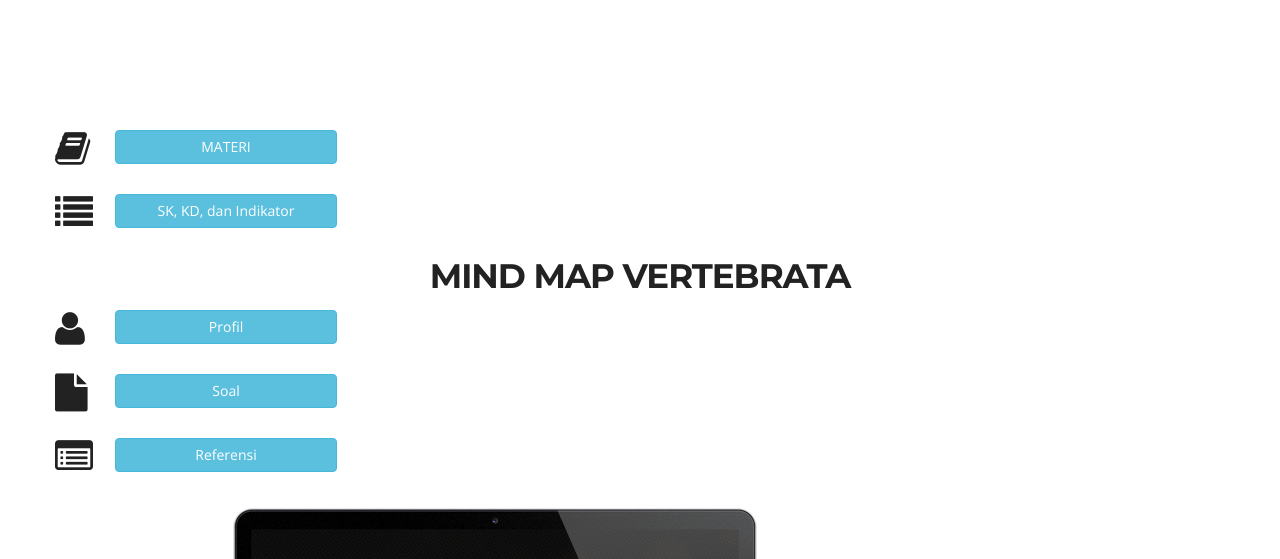
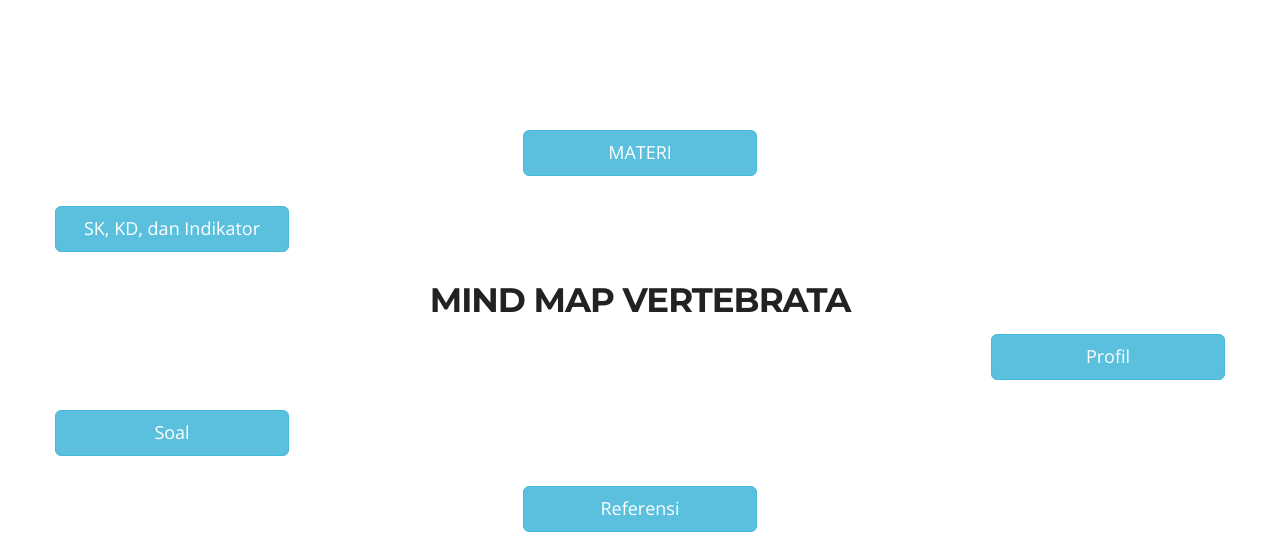
Before and after one commit to valkyrion123/mind-map, a plain HTML site: page index.html in a window 1280 px wide. Shown: the part 820-1379 px from the top of the page. Drawn offline with nearby package versions, Linux system fonts and the light colour scheme; files whose address does not match are found by name.

Commit message:
Perapihan + Mind map lookalike

```diff
--- a/index.html
+++ b/index.html
@@ -33,7 +33,6 @@
     Author: BootstrapMade
     Author URL: https://bootstrapmade.com
 	======================================================= -->
-
 </head>
 
 <body scroll="no">
@@ -81,45 +80,49 @@
 			<br>
 			<br>
 			<div class="row">
-					<div class="service-list">
-						<div class="service-list-col1">
+					<div class="service-list" align="center">
+						<!-- <div class="service-list-col1">
 							<i class="fa-book"></i>
-						</div>
+						</div> -->
 						<div class="service-list-col2">
-							<a class="btn btn-large btn-info" href="materi.html" style="width: 20%;">MATERI</a>
+							<a class="btn btn-lg btn-info" href="materi.html" style="width: 20%;">MATERI</a>
 						</div>
 					</div>
 					<div class="service-list">
-						<div class="service-list-col1">
+						<!-- <div class="service-list-col1">
 							<i class="fa-list"></i>
-						</div>
+						</div> -->
 						<div class="service-list-col2">
-							<a class="btn btn-large btn-info" href="kompetensi.html" style="width: 20%;">SK, KD, dan Indikator</a>
+							<a class="btn btn-lg btn-info" href="kompetensi.html" style="width: 20%;">SK, KD, dan Indikator</a>
 						</div>
 					</div>
-					<h2>MIND MAP VERTEBRATA</h2>
-					<div class="service-list">
-						<div class="service-list-col1">
+					<div>
+						<h2>
+							<span>MIND MAP VERTEBRATA</span>
+						</h2>
+					</div>
+					<div class="service-list" align="right">
+						<!-- <div class="service-list-col1">
 							<i class="fa-user"></i>
-						</div>
+						</div> -->
 						<div class="service-list-col2">
-							<button type="button" class="btn btn-large btn-info" data-toggle="modal" data-target="#myModal" style="width: 20%;">Profil</button>
+							<button type="button" class="btn btn-lg btn-info" data-toggle="modal" data-target="#myModal" style="width: 20%;">Profil</button>
 						</div>
 					</div>
-					<div class="service-list">
-						<div class="service-list-col1">
+					<div class="service-list" align="">
+						<!-- <div class="service-list-col1">
 							<i class="fa-file"></i>
-						</div>
+						</div> -->
 						<div class="service-list-col2">
-							<a class="btn btn-large btn-info" href="soal.html" style="width: 20%;">Soal</a>
+							<a class="btn btn-lg btn-info" href="soal.html" style="width: 20%;">Soal</a>
 						</div>
 					</div>
-					<div class="service-list">
-						<div class="service-list-col1">
+					<div class="service-list" align="center">
+						<!-- <div class="service-list-col1">
 							<i class="fa-list-alt"></i>
-						</div>
+						</div> -->
 						<div class="service-list-col2">
-							<a class="btn btn-large btn-info" href="referensi.html" style="width: 20%;">Referensi</a>
+							<a class="btn btn-lg btn-info" href="referensi.html" style="width: 20%;">Referensi</a>
 						</div>
 					</div>
 				<figure class="col-lg-8 col-sm-6  text-right wow fadeInUp delay-02s">
```
Also changed, not shown: kompetensi.html (+3 -2 lines), materi.html (+62 -10 lines).
